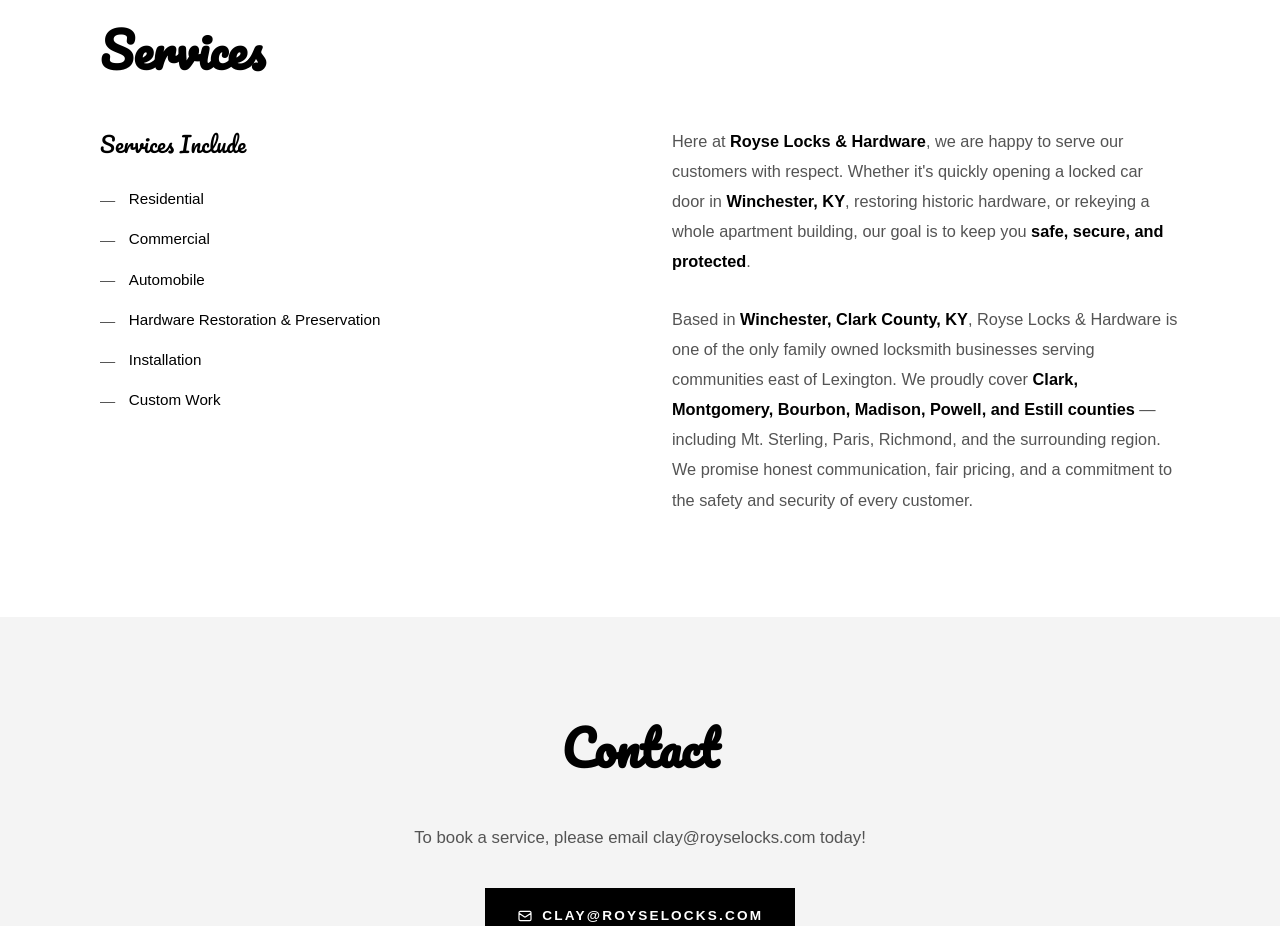
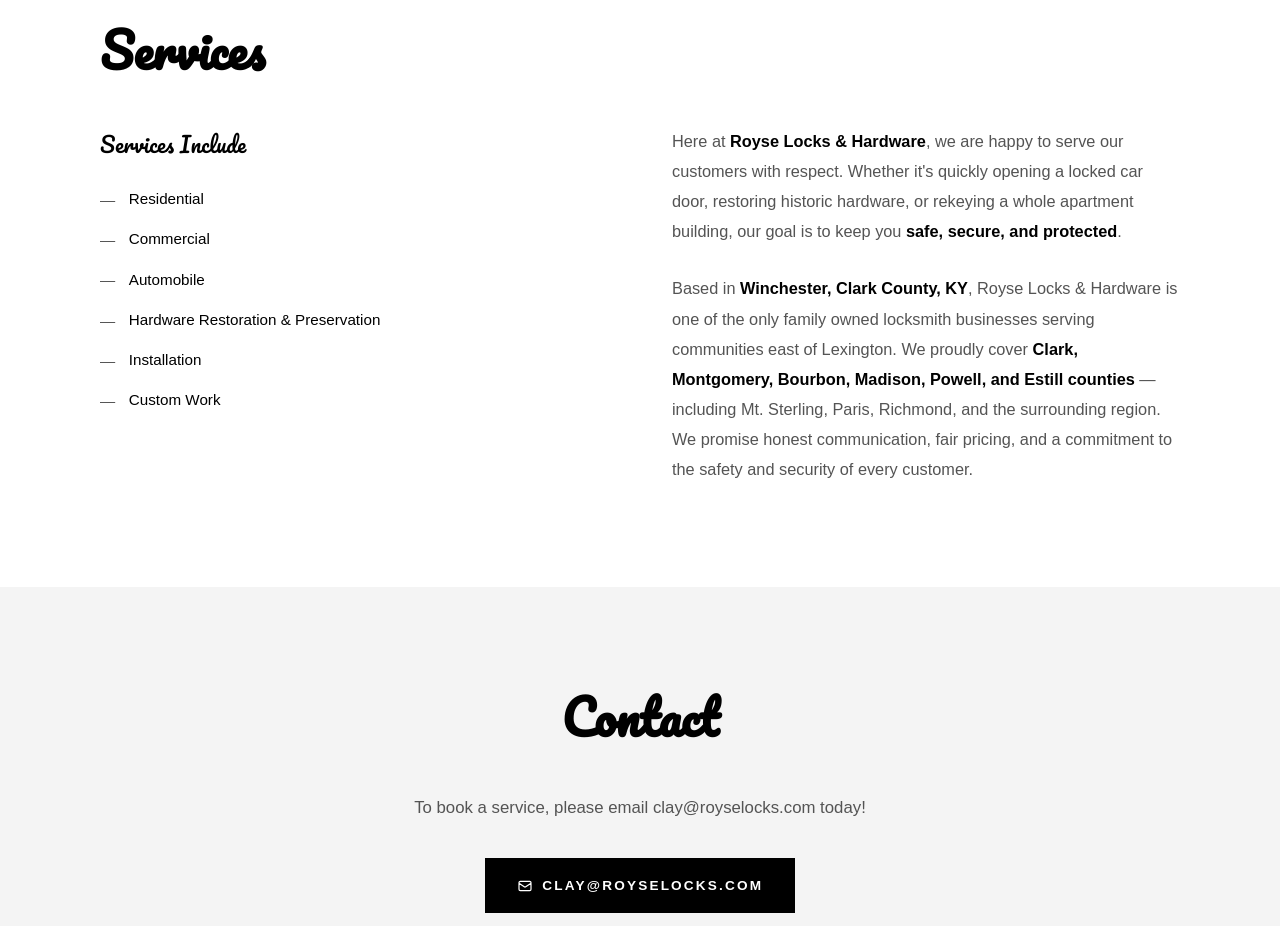
Before and after one commit to ElleWhiteDev/royse, a website: page index.html in a window 1280 px wide. Shown: the part 880-1806 px from the top of the page. Drawn offline with Linux system fonts and the light colour scheme; a web font is replaced by a local one.

Commit message:
Ned tweaks

```diff
--- a/index.html
+++ b/index.html
@@ -4,7 +4,7 @@
   <meta charset="UTF-8" />
   <link rel="icon" type="image/png" href="royse.png" />
   <meta name="viewport" content="width=device-width, initial-scale=1.0" />
-  <title>Locksmith in Winchester & Clark County KY | Royse Locks & Hardware</title>
+  <title>Proud to be your Locksmith | Royse Locks & Hardware</title>
   <meta name="description" content="Royse Locks & Hardware — family owned locksmith serving Winchester, Clark County, and surrounding communities east of Lexington, KY. Residential, commercial, automotive lockouts, rekeying, and historic hardware restoration. Call or email today." />
   <meta name="keywords" content="locksmith Winchester KY, locksmith Clark County Kentucky, locksmith near me, residential locksmith, commercial locksmith, car lockout Winchester KY, rekeying, hardware restoration, locksmith Montgomery County KY, locksmith Fayette County KY, lcoksmith Burbon County KY, locksmith Madison County KY, locksmith Mt Sterling KY, locksmith Paris KY, locksmith Richmond KY" />
   <link rel="canonical" href="https://royselocks.com/" />
@@ -18,14 +18,14 @@
   <!-- Open Graph -->
   <meta property="og:type" content="website" />
   <meta property="og:url" content="https://royselocks.com/" />
-  <meta property="og:title" content="Locksmith in Winchester & Clark County KY | Royse Locks & Hardware" />
+  <meta property="og:title" content="Proud to be your Locksmith | Royse Locks & Hardware" />
   <meta property="og:description" content="Family owned locksmith serving Winchester, Clark County, and communities east of Lexington, KY. Residential, commercial, automotive, and hardware restoration." />
   <meta property="og:image" content="https://royselocks.com/royse.png" />
   <meta property="og:locale" content="en_US" />
 
   <!-- Twitter Card -->
   <meta name="twitter:card" content="summary" />
-  <meta name="twitter:title" content="Locksmith in Winchester & Clark County KY | Royse Locks & Hardware" />
+  <meta name="twitter:title" content="Proud to be your Locksmith | Royse Locks & Hardware" />
   <meta name="twitter:description" content="Family owned locksmith serving Winchester, Clark County, and communities east of Lexington, KY. Residential, commercial, automotive, and hardware restoration." />
   <meta name="twitter:image" content="https://royselocks.com/royse.png" />
 
@@ -483,7 +483,7 @@
   <!-- ─── Hero ─────────────────────────────────────────────────── -->
   <section class="hero">
     <img class="hero-logo" src="royse.png" alt="Royse Locks & Hardware logo" />
-    <h1 class="hero-title">Royse Locks <span class="hero-amp">&amp;</span> Hardware</h1>
+    <h1 class="hero-title">Royse Locks<br><span class="hero-amp">&amp;</span> Hardware</h1>
     <p class="hero-slogan">Winchester &amp; Clark County, KY's Trusted Locksmith</p>
     <a class="hero-cta" href="#contact">Book a Service</a>
   </section>
@@ -513,7 +513,7 @@
         <div>
           <p class="services-copy">
             Here at <strong>Royse Locks &amp; Hardware</strong>, we are happy to serve our customers with respect.
-            Whether it's quickly opening a locked car door in <strong>Winchester, KY</strong>, restoring historic hardware,
+            Whether it's quickly opening a locked car door, restoring historic hardware,
             or rekeying a whole apartment building, our goal is to keep you <strong>safe, secure, and protected</strong>.
           </p>
           <br />
```
